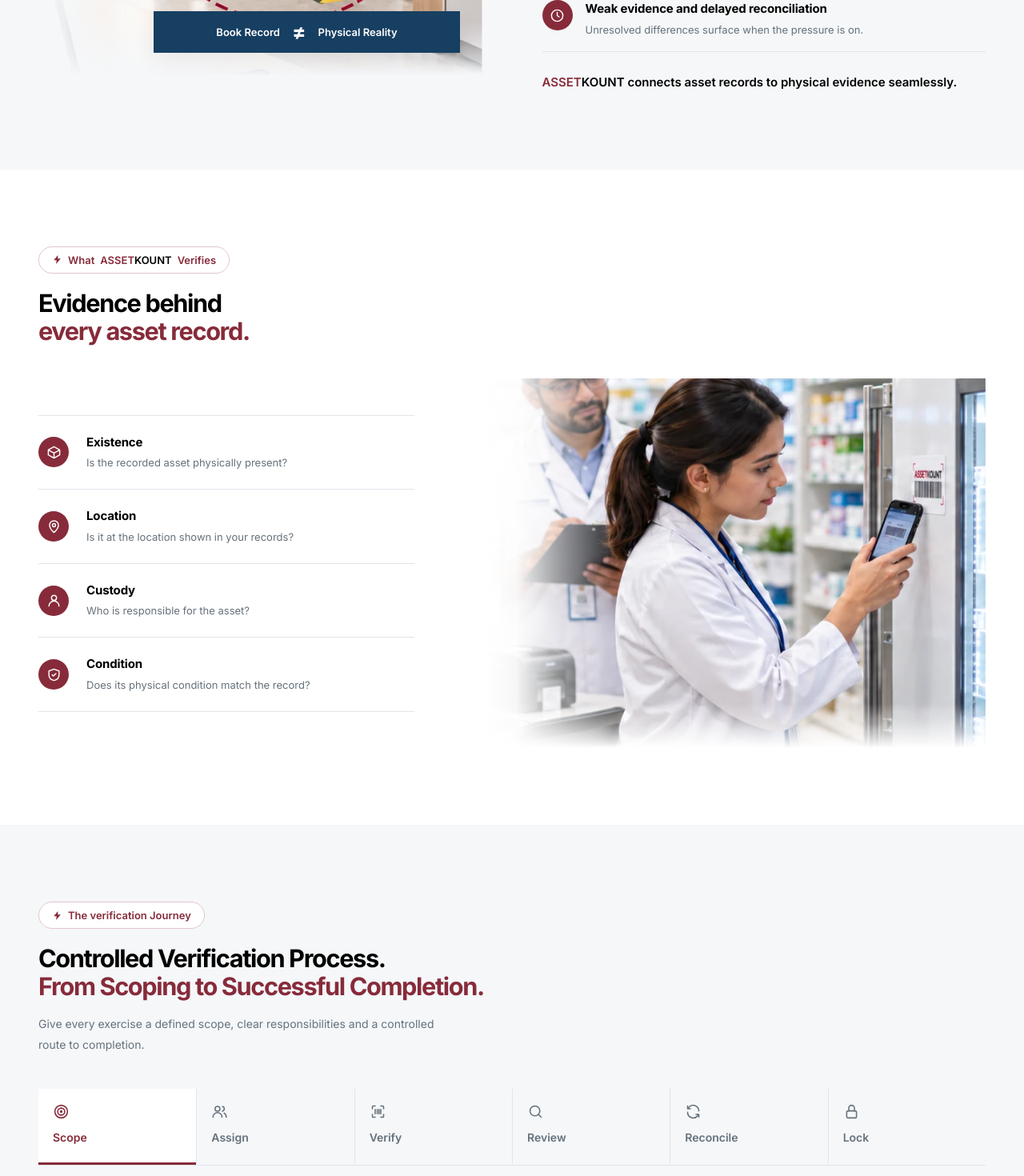
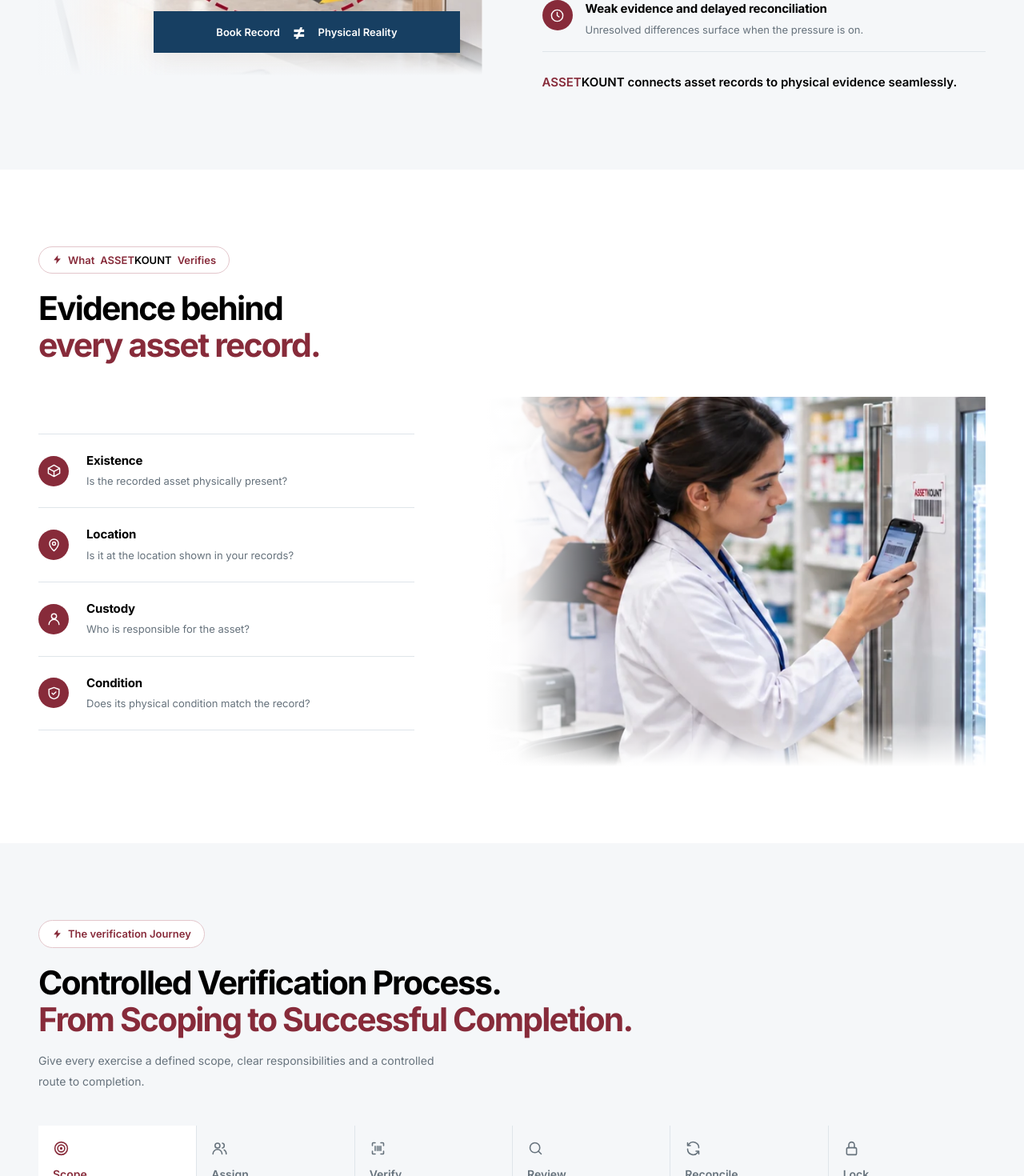
Before and after one commit to raiabhimanyu411-create/assetskount, a React (Vite) app in the folder client/: page / in a window 1280 px wide. Shown: the part 1330-2800 px from the top of the page at 80% size. Built offline with nearby package versions, Linux system fonts and the light colour scheme.

Commit message:
font size changes

```diff
--- a/client/src/pages/Home.module.css
+++ b/client/src/pages/Home.module.css
@@ -279,7 +279,6 @@
 .page .verifies h2,
 .verifies .dimensionList h3 { color: #000; }
 
-.page .verifies h2 { font-size: clamp(25px, 2.4vw, 34px); }
 .verifies .dimensionList article { align-items: center; }
 
 .verifies .evidenceArt { background: #fff; }
@@ -296,7 +295,6 @@
   line-height: 1.85;
 }
 
-.page .journey h2 { font-size: clamp(25px, 2.4vw, 34px); }
 .journey .workflowTabs button { font-size: 14px; }
 .journey .stagePanel h3 { font-size: 20px; }
 .journey .stagePanel p { font-size: 14px; }
@@ -333,7 +331,6 @@
 .exceptions .closingLine,
 .exceptions .copy > a { color: #000; }
 
-.page .exceptions h2 { font-size: clamp(25px, 2.4vw, 34px); }
 .exceptions .copy > p.body { font-size: 14px; }
 .exceptions .reviewPath { font-size: 12px; }
 .exceptions .closingLine { font-size: 14px; }
@@ -1035,7 +1032,6 @@
 /* Assurance → Demo: brand blue text turns black, numbers become icons, type matches earlier sections. */
 .recolor { --primary: #000; }
 
-.page .recolor h2 { font-size: clamp(25px, 2.4vw, 34px); }
 .recolor .heading > p,
 .recolor .copy > p.body { font-size: 14px; }
 .recolor .copy > a,
@@ -1078,7 +1074,6 @@
 .mobileSection .evidenceSlip strong,
 .mobileSection .copy > a { color: #000; }
 
-.page .mobileSection h2 { font-size: clamp(25px, 2.4vw, 34px); }
 .mobileSection .copy > p.body { font-size: 14px; }
 .mobileSection .evidenceSlip strong { font-size: 14px; }
 .mobileSection .evidenceSlip > span { font-size: 12px; }
@@ -1086,7 +1081,7 @@
 
 /* Mobile Evidence + Real-Time Control: phone, evidence checklist, web control centre. */
 .rtHead { margin-bottom: 44px; }
-.page .rtSection h2 { font-size: clamp(26px, 2.6vw, 36px); color: #000; }
+.page .rtSection h2 { color: #000; }
 .rtRule { position: relative; display: block; width: min(420px, 70%); height: 1px; margin: 14px 0 14px; background: linear-gradient(90deg, var(--secondary) 0 40%, var(--line) 40%); }
 .rtRule i { position: absolute; left: 40%; top: 50%; width: 7px; height: 7px; border-radius: 50%; background: var(--secondary); transform: translate(-50%, -50%); }
 .rtHead > p { font-size: 15px; color: var(--muted); }
```
